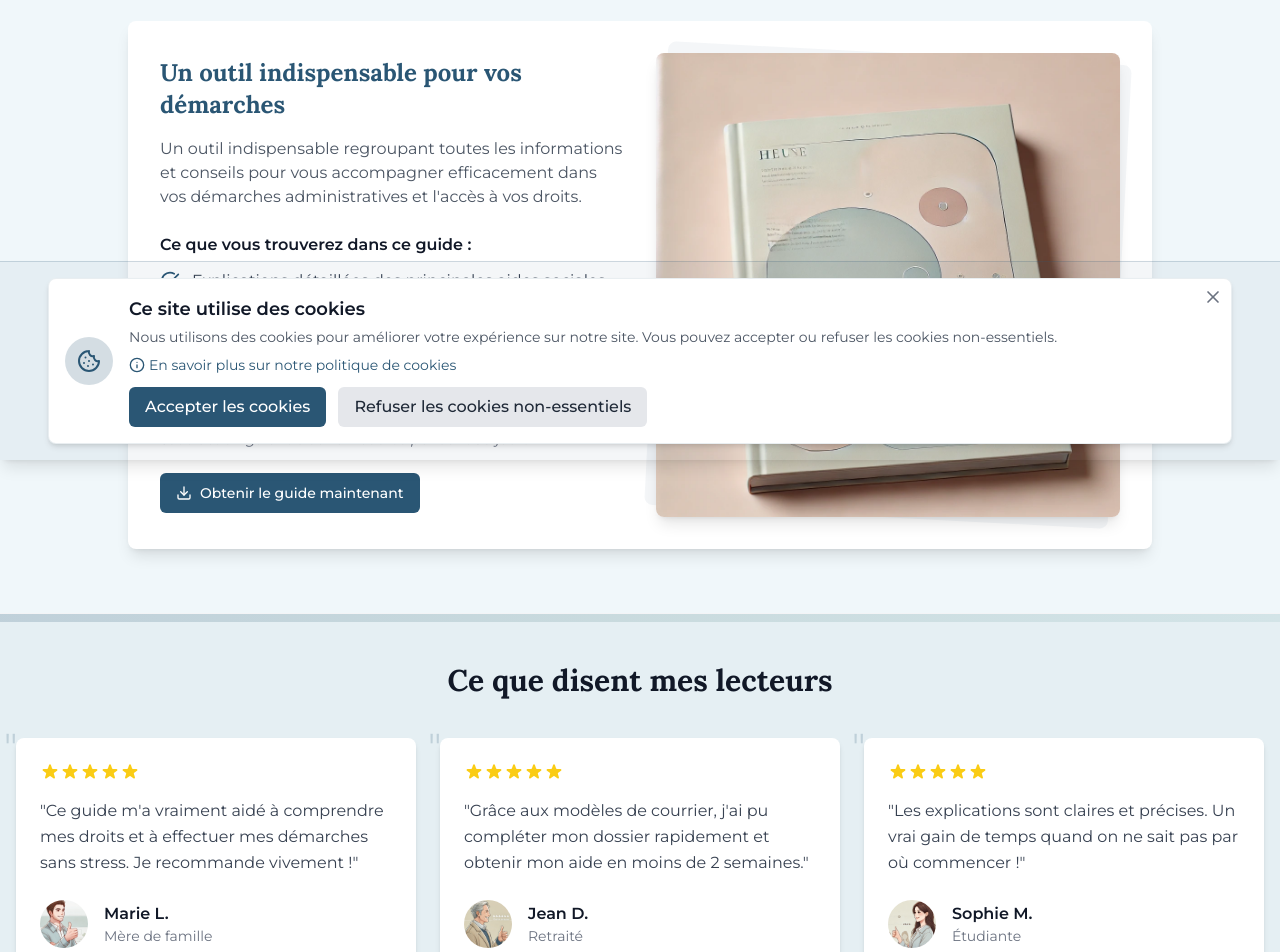
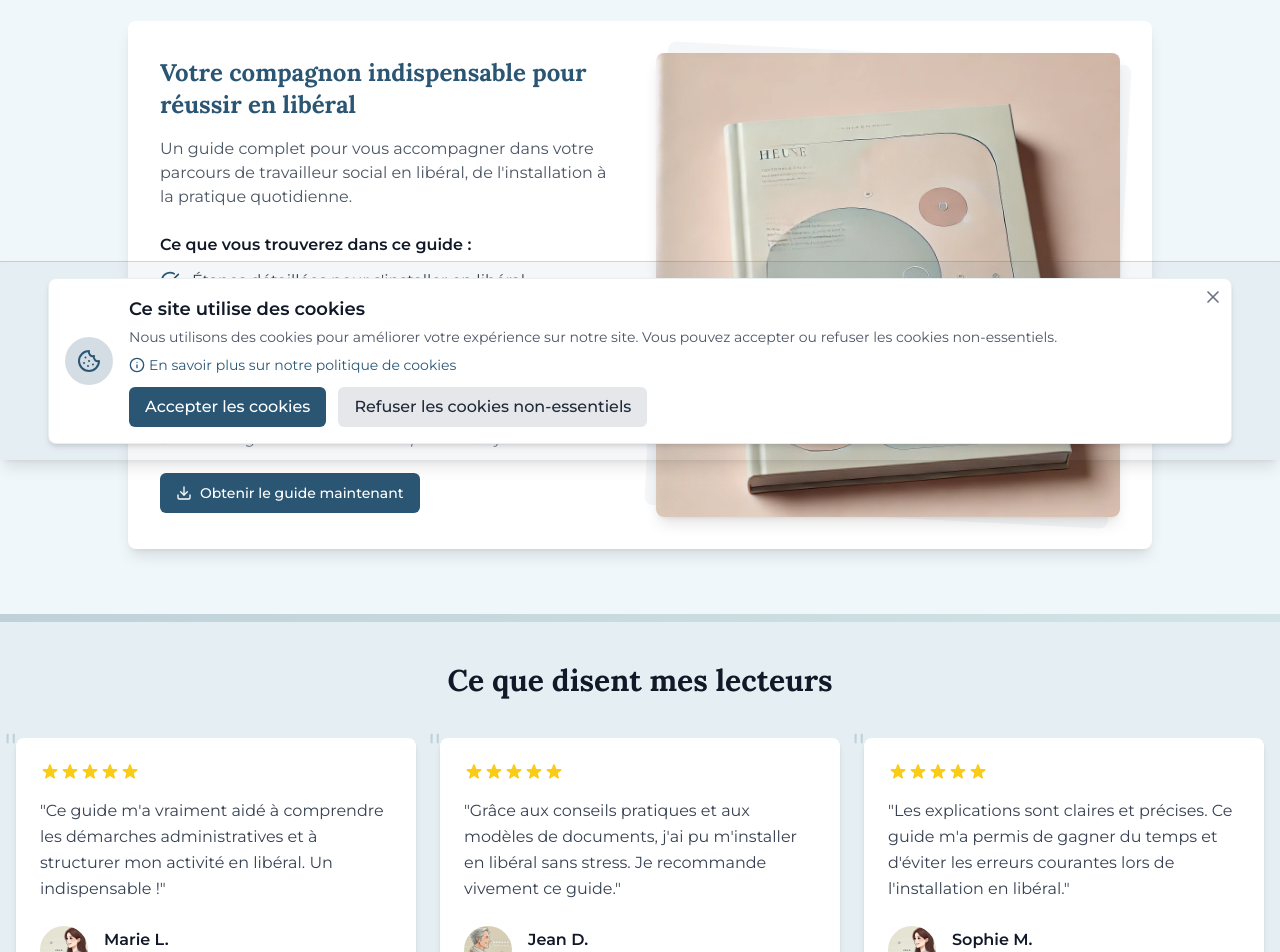
Before and after one commit to jflbd/as-independante, a React (Vite) app: page /ebook in a window 1280 px wide. Shown: the part 340-1292 px from the top of the page. Built offline with nearby package versions, Linux system fonts and the light colour scheme.

Commit message:
Modification du wording ebook Optimisation SEO page ebook

```diff
--- a/src/components/EbookHero.tsx
+++ b/src/components/EbookHero.tsx
@@ -68,7 +68,7 @@ const EbookHero: React.FC = () => {
                         <div className="p-6 md:p-8 flex flex-col md:flex-row gap-8 items-center">
                             <div className="md:w-1/2 w-full">
                                 <h3 className="text-xl md:text-2xl font-serif font-bold mb-4 text-primary">
-                                    Un outil indispensable pour vos démarches
+                                    {ebookConfig.accroche}
                                 </h3>
                                 <p className="text-gray-600 mb-6">
                                     {ebookConfig.description}
--- a/src/config/ebookConfig.ts
+++ b/src/config/ebookConfig.ts
@@ -1,17 +1,18 @@
 export const ebookConfig = {
-    title: "Guide complet des démarches administratives",
-    subtitle: "Simplifiez vos procédures sociales et administratives",
-    downloadUrl: "/ebook/guide-demarches-administratives.pdf",
+    title: "Le guide essentiel pour devenir travailleur social en libéral",
+    subtitle: "Toutes les étapes pour réussir votre installation et votre pratique",
+    downloadUrl: "/ebook/guide-travailleur-social-liberal.pdf",
     price: 19.99,
     formattedPrice: "19,99€",
     priceAvantPromo: 29.99,
     formattedPriceAvantPromo: "29,99€",
     coverImage: "/assets/ebook-cover.png",
-    description: "Un outil indispensable regroupant toutes les informations et conseils pour vous accompagner efficacement dans vos démarches administratives et l'accès à vos droits.",
+    accroche: "Votre compagnon indispensable pour réussir en libéral",
+    description: "Un guide complet pour vous accompagner dans votre parcours de travailleur social en libéral, de l'installation à la pratique quotidienne.",
     benefits: [
-        "Explications détaillées des principales aides sociales",
-        "Modèles de courriers et documents prêts à l'emploi",
-        "Conseils d'une assistante sociale professionnelle"
+        "Étapes détaillées pour s'installer en libéral",
+        "Modèles de documents et outils pratiques",
+        "Conseils d'experts pour une pratique réussie"
     ],
     fileFormat: "PDF",
     fileSize: "2.4 Mo",
--- a/src/pages/EbookPage.tsx
+++ b/src/pages/EbookPage.tsx
@@ -18,6 +18,8 @@ const EbookPage: React.FC = () => {
             <meta property="og:description" content={ebookConfig.description} />
             <meta property="og:type" content="product" />
             <meta property="og:url" content={`${siteConfig.url}/ebook`} />
+            <meta property="og:image" content={`${siteConfig.url}${ebookConfig.coverImage}`} />
+            <link rel="canonical" href={`${siteConfig.url}/ebook`} />
         </Helmet>
 
             {/* Bouton de retour vers la landing page */}
@@ -44,21 +46,21 @@ const EbookPage: React.FC = () => {
                         <div className="grid grid-cols-1 md:grid-cols-3 gap-6">
                             {[
                                 {
-                                    text: "Ce guide m'a vraiment aidé à comprendre mes droits et à effectuer mes démarches sans stress. Je recommande vivement !",
+                                    text: "Ce guide m'a vraiment aidé à comprendre les démarches administratives et à structurer mon activité en libéral. Un indispensable !",
                                     author: "Marie L.",
                                     rating: 5,
                                     role: "Mère de famille",
-                                    image: "/assets/avisuser/testimonial-1.jpg" // Optionnel
+                                    image: "/assets/avisuser/testimonial-3.jpg" // Optionnel
                                 },
                                 {
-                                    text: "Grâce aux modèles de courrier, j'ai pu compléter mon dossier rapidement et obtenir mon aide en moins de 2 semaines.",
+                                    text: "Grâce aux conseils pratiques et aux modèles de documents, j'ai pu m'installer en libéral sans stress. Je recommande vivement ce guide.",
                                     author: "Jean D.",
                                     rating: 5,
-                                    role: "Retraité",
+                                    role: "Fonctionnaire",
                                     image: "/assets/avisuser/testimonial-2.jpg" // Optionnel
                                 },
                                 {
-                                    text: "Les explications sont claires et précises. Un vrai gain de temps quand on ne sait pas par où commencer !",
+                                    text: "Les explications sont claires et précises. Ce guide m'a permis de gagner du temps et d'éviter les erreurs courantes lors de l'installation en libéral.",
                                     author: "Sophie M.",
                                     rating: 5,
                                     role: "Étudiante",
```
Lines whose indentation alone changed are shown as unchanged.
